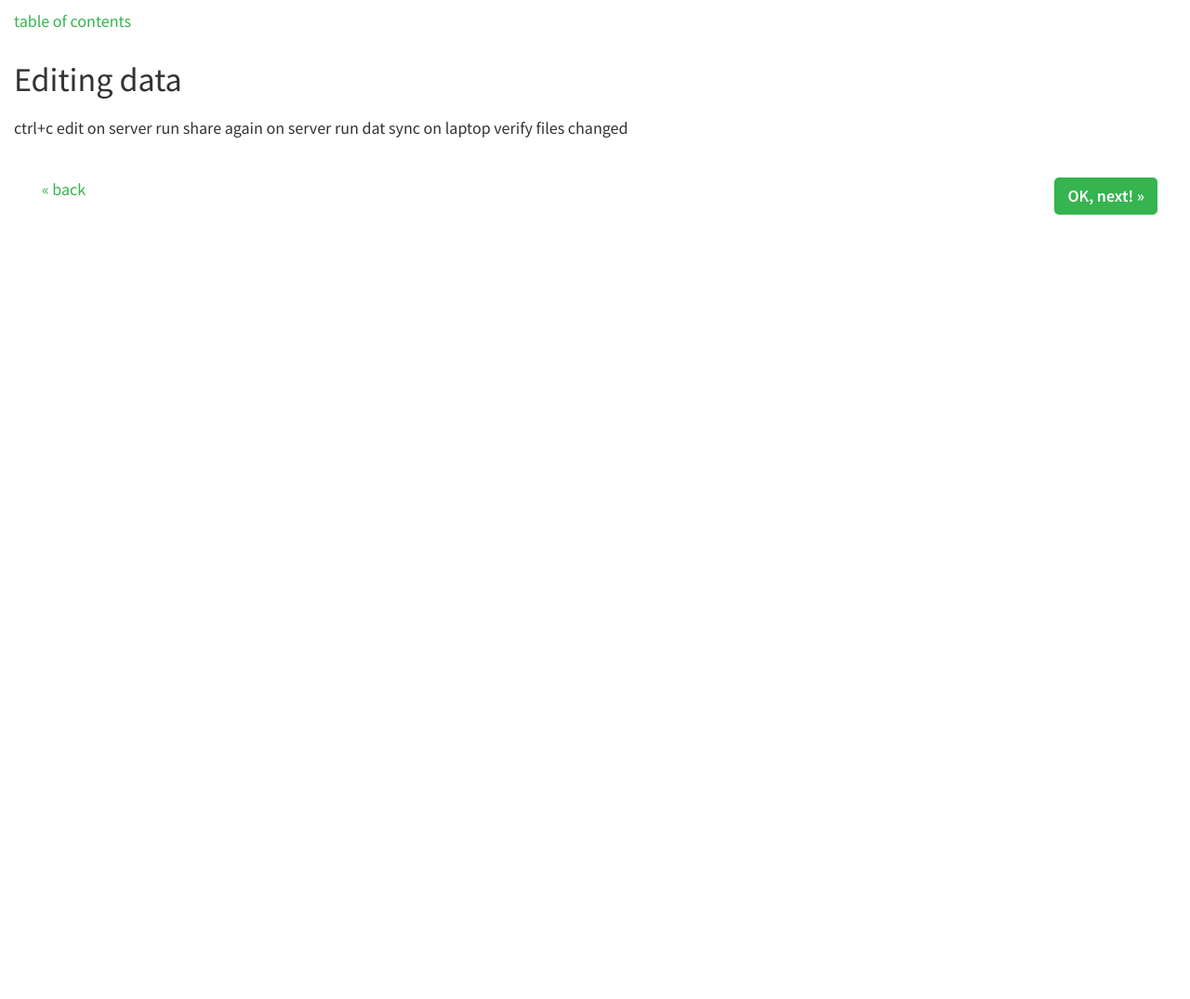
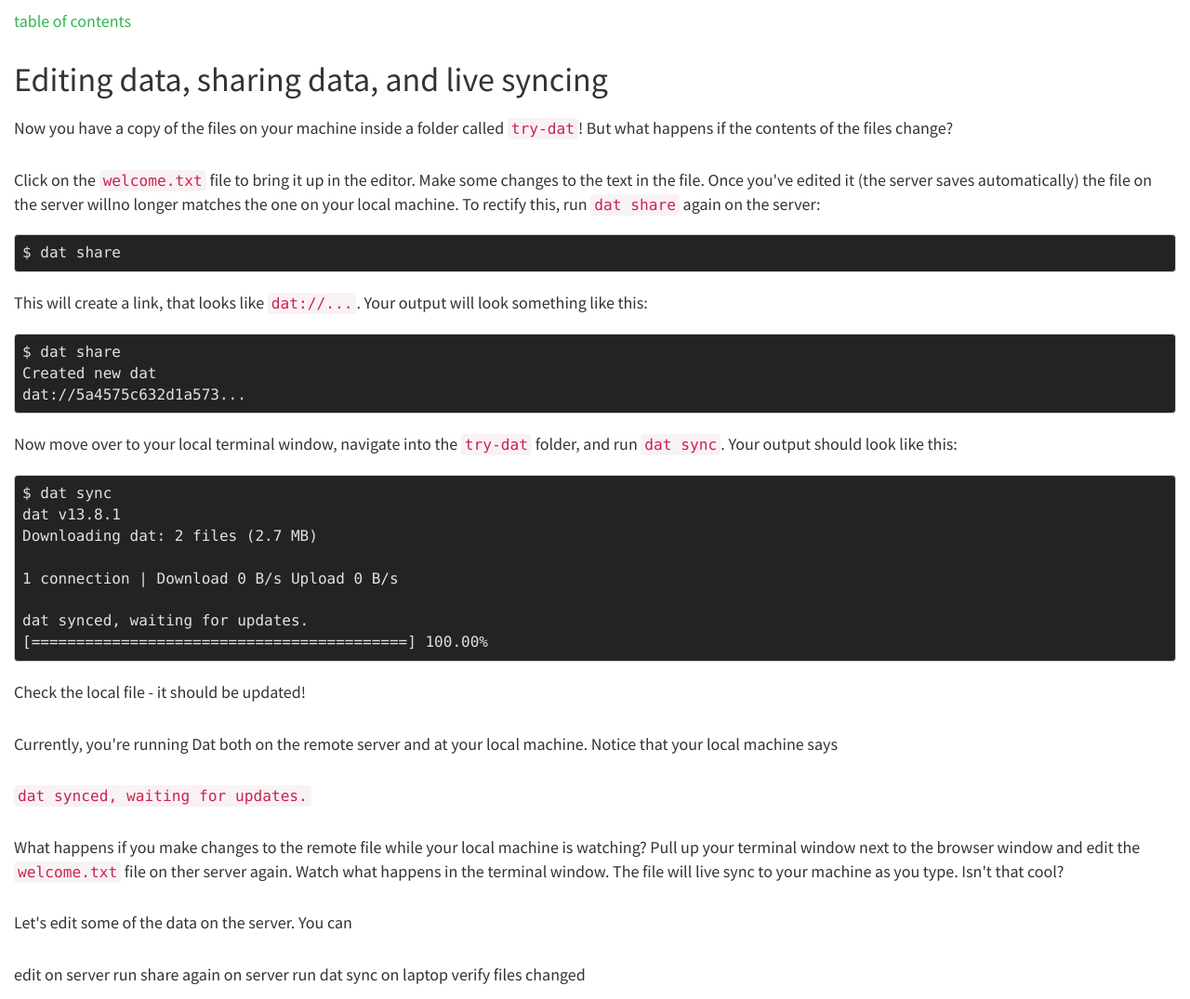
Before and after one commit to max-mapper/get-dat, a website: page guide/03-modify.html in a window 1280 px wide. Shown: the top 1075 px of the page at 93% size. Before the commit the page ends 800 px from the top, so only its background shows below. Drawn offline with nearby package versions, Linux system fonts and the light colour scheme.

Commit message:
render site

```diff
--- a/guide/03-modify.html
+++ b/guide/03-modify.html
@@ -12,9 +12,29 @@
 
       <section class="content">
         <p><a href="index.html">table of contents</a></p>
-      <h1 id="editing-data">Editing data</h1>
-<p>ctrl+c
-edit on server
+      <h1 id="editing-data-sharing-data-and-live-syncing">Editing data, sharing data, and live syncing</h1>
+<p>Now you have a copy of the files on your machine inside a folder called <code>try-dat</code>! But what happens if the contents of the files change? </p>
+<p>Click on the <code>welcome.txt</code> file to bring it up in the editor. Make some changes to the text in the file. Once you&#39;ve edited it (the server saves automatically) the file on the server willno longer matches the one on your local machine. To rectify this, run <code>dat share</code> again on the server:</p>
+<pre><code>$ dat share
+</code></pre><p>This will create a link, that looks like <code>dat://...</code>.  Your output will look something like this:</p>
+<pre><code>$ dat share
+Created new dat
+dat://5a4575c632d1a573...
+</code></pre><p>Now move over to your local terminal window, navigate into the <code>try-dat</code> folder, and run <code>dat sync</code>. Your output should look like this:</p>
+<pre><code>$ dat sync
+dat v13.8.1
+Downloading dat: 2 files (2.7 MB)
+
+1 connection | Download 0 B/s Upload 0 B/s
+
+dat synced, waiting for updates.
+[==========================================] 100.00%
+</code></pre><p>Check the local file - it should be updated!</p>
+<p>Currently, you&#39;re running Dat both on the remote server and at your local machine. Notice that your local machine says </p>
+<p><code>dat synced, waiting for updates.</code> </p>
+<p>What happens if you make changes to the remote file while your local machine is watching? Pull up your terminal window next to the browser window and edit the <code>welcome.txt</code> file on ther server again. Watch what happens in the terminal window. The file will live sync to your machine as you type. Isn&#39;t that cool? </p>
+<p>Let&#39;s edit some of the data on the server. You can </p>
+<p>edit on server
 run share again on server
 run dat sync on laptop
 verify files changed</p>
```
Also changed, not shown: guide/01-install.html (+1 -0 lines), guide/02-link.html (+7 -5 lines), guide/04-live.html (+7 -4 lines).
